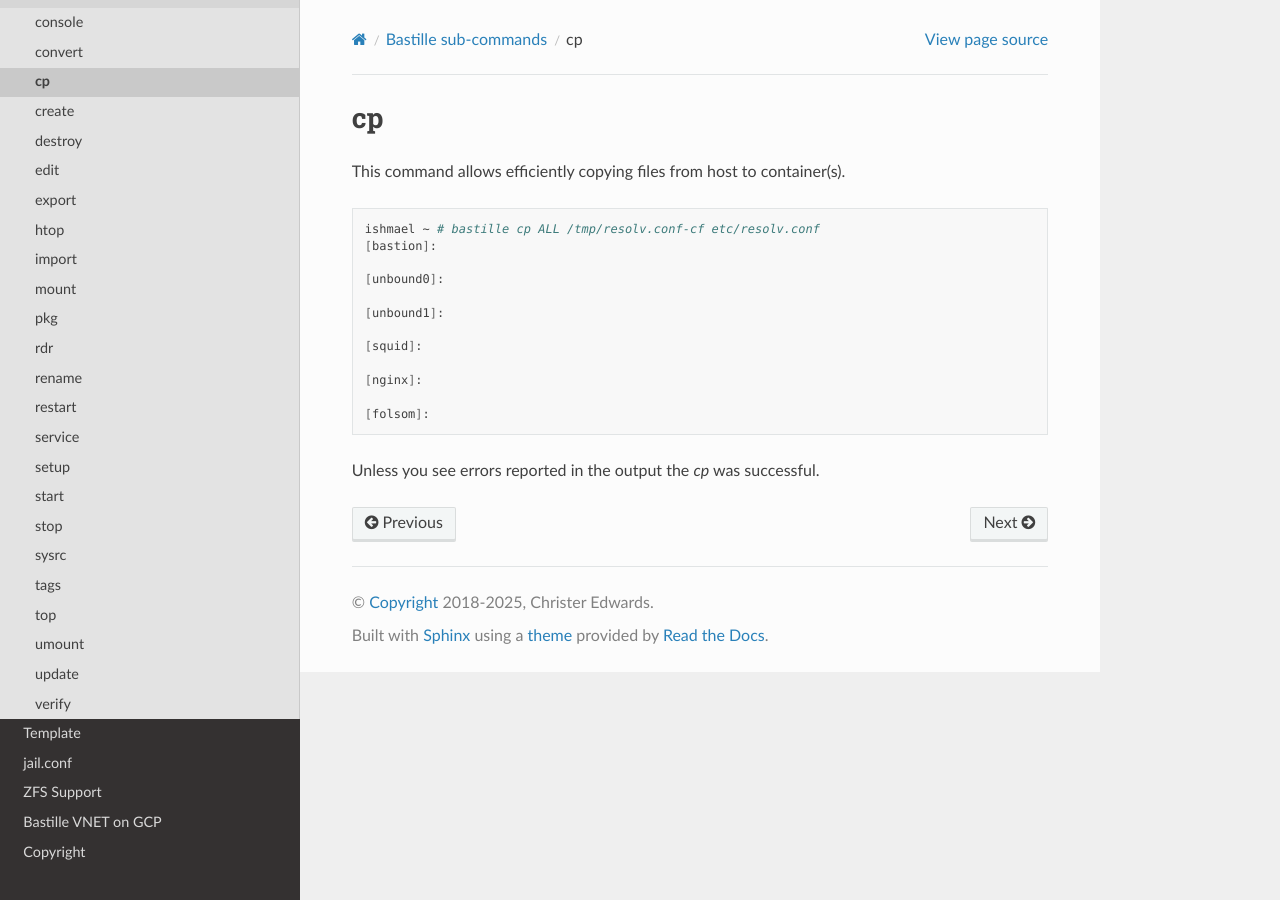
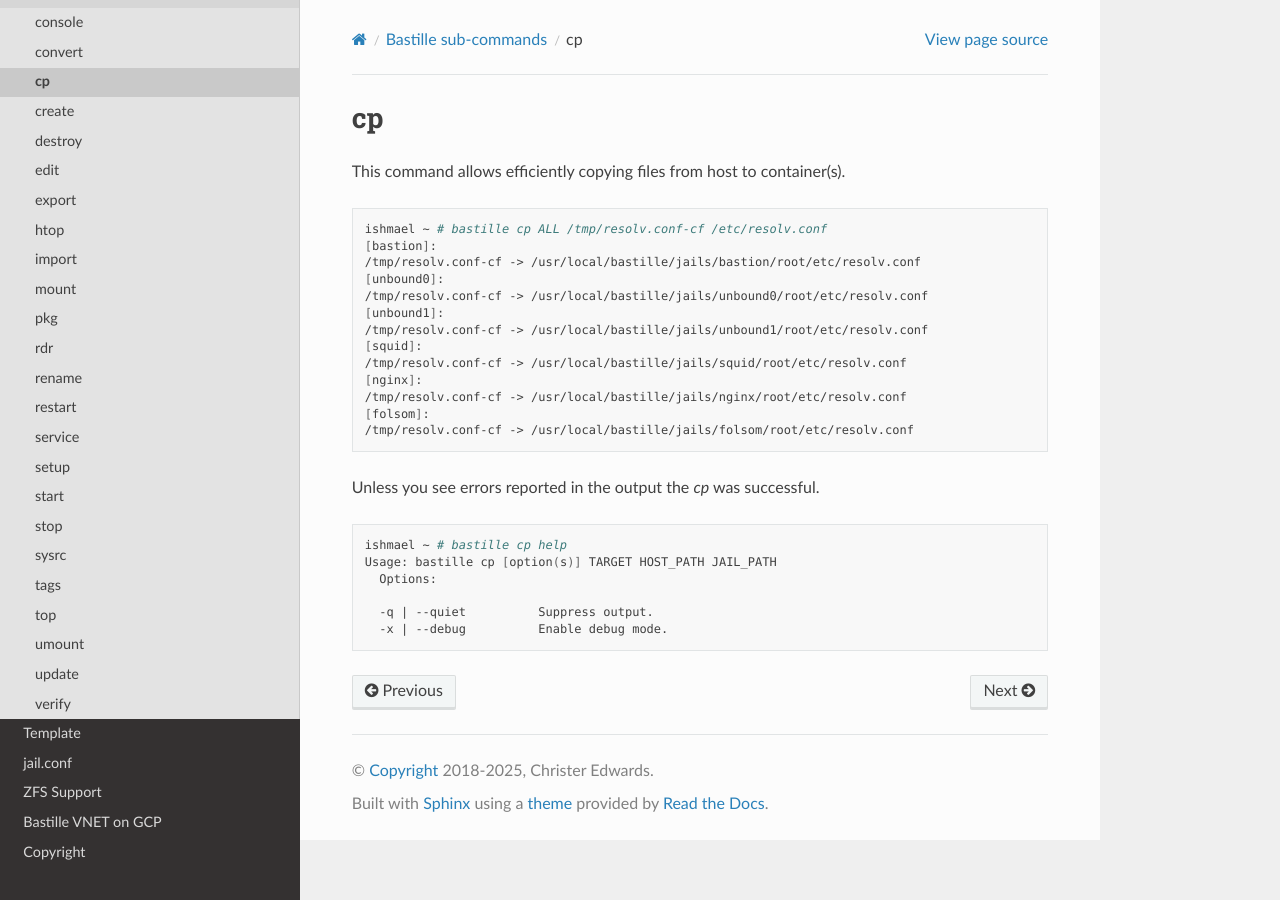
Before and after one commit to BastilleBSD/bastille, a Sphinx documentation site: the page built from docs/chapters/subcommands/cp.rst, in a window 1280 px wide. Built offline with Sphinx 7.4.7 and the Read the Docs theme 3.1.0, drawn with Linux system fonts in a browser that asks for light colours; pages that are not in the unit, such as notebooks, are missing from menus.

Commit message:
docs: cp documentation update for new functions

```diff
--- a/docs/chapters/subcommands/cp.rst
+++ b/docs/chapters/subcommands/cp.rst
@@ -6,17 +6,27 @@ This command allows efficiently copying files from host to container(s).
 
 .. code-block:: shell
 
-  ishmael ~ # bastille cp ALL /tmp/resolv.conf-cf etc/resolv.conf
+  ishmael ~ # bastille cp ALL /tmp/resolv.conf-cf /etc/resolv.conf
   [bastion]:
-
+  /tmp/resolv.conf-cf -> /usr/local/bastille/jails/bastion/root/etc/resolv.conf
   [unbound0]:
-
+  /tmp/resolv.conf-cf -> /usr/local/bastille/jails/unbound0/root/etc/resolv.conf
   [unbound1]:
-
+  /tmp/resolv.conf-cf -> /usr/local/bastille/jails/unbound1/root/etc/resolv.conf
   [squid]:
-
+  /tmp/resolv.conf-cf -> /usr/local/bastille/jails/squid/root/etc/resolv.conf
   [nginx]:
-
+  /tmp/resolv.conf-cf -> /usr/local/bastille/jails/nginx/root/etc/resolv.conf
   [folsom]:
+  /tmp/resolv.conf-cf -> /usr/local/bastille/jails/folsom/root/etc/resolv.conf
 
 Unless you see errors reported in the output the `cp` was successful.
+
+.. code-block:: shell
+
+  ishmael ~ # bastille cp help
+  Usage: bastille cp [option(s)] TARGET HOST_PATH JAIL_PATH
+    Options:
+
+    -q | --quiet          Suppress output.
+    -x | --debug          Enable debug mode.
```
